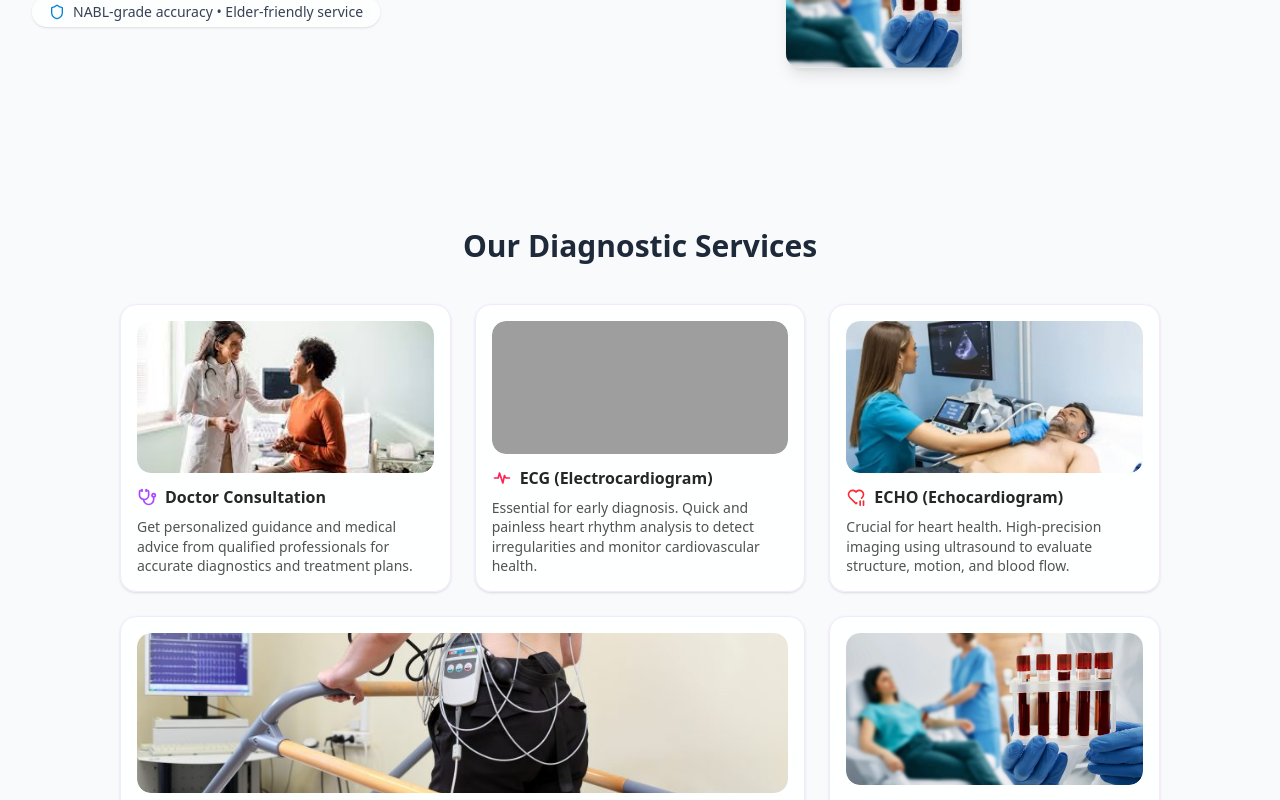
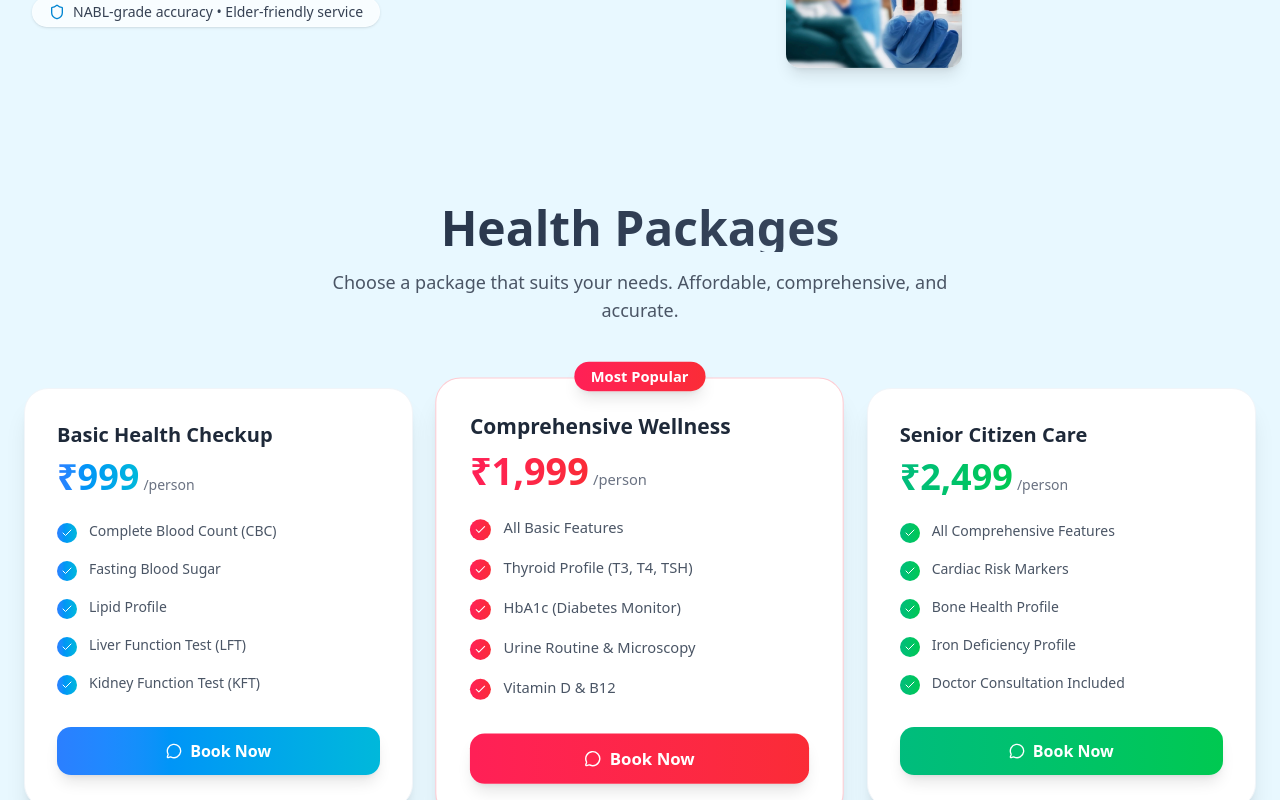
Before and after one commit to Aditya-1708/diagnostic_lab, a Next.js app: page / in a window 1280 px wide. Shown: the part 500-1300 px from the top of the page. Built offline with nearby package versions, Linux system fonts and the light colour scheme; grey boxes are pictures that could not be loaded.

Commit message:
change client reqs and added packages as well

```diff
--- a/app/globals.css
+++ b/app/globals.css
@@ -43,7 +43,7 @@
 
 :root {
   --radius: 0.625rem;
-  --background: oklch(1 0 0);
+  --background: oklch(0.97 0.02 230);
   --foreground: oklch(0.145 0 0);
   --card: oklch(1 0 0);
   --card-foreground: oklch(0.145 0 0);
@@ -114,6 +114,7 @@
   * {
     @apply border-border outline-ring/50;
   }
+
   body {
     @apply bg-background text-foreground;
   }
--- a/app/page.tsx
+++ b/app/page.tsx
@@ -2,6 +2,7 @@
 
 import { BentoGridDemo } from "@/components/BentoDemo";
 import { NavbarDemo } from "@/components/NavbarDemo";
+import { Packages } from "@/components/Packages";
 import { Specialists } from "@/components/Specialists";
 import { motion, Variants } from "framer-motion";
 import { ChevronRight, MessageCircle, Phone, Shield } from "lucide-react";
@@ -47,13 +48,13 @@ const testimonials = [
 
 export default function Home() {
   return (
-    <div className="min-h-screen bg-slate-50 dark:bg-neutral-950 text-gray-900 dark:text-white overflow-hidden">
+    <div className="min-h-screen text-gray-900 dark:text-white overflow-hidden">
       <NavbarDemo />
 
       <main className="pt-12 md:pt-20"> {/* Reduced top padding for mobile */}
 
         {/* HERO SECTION */}
-        <section className="max-w-7xl mx-auto px-5 sm:px-8 py-6 md:py-16 flex flex-col lg:flex-row items-center gap-10">
+        <section id="home" className="max-w-7xl mx-auto px-5 sm:px-8 py-6 md:py-16 flex flex-col lg:flex-row items-center gap-10">
           <motion.div variants={stagger} initial="hidden" animate="visible" className="flex-1 text-center lg:text-left space-y-5">
 
 
@@ -92,6 +93,9 @@ export default function Home() {
             </div>
           </motion.div>
         </section>
+
+        {/* PACKAGES */}
+        <Packages />
 
         {/* SERVICES */}
         <section id="services" className="max-w-6xl mx-auto px-5 sm:px-8 py-10">
--- a/components/NavbarDemo.tsx
+++ b/components/NavbarDemo.tsx
@@ -1,19 +1,19 @@
 "use client";
+import { useEffect, useState } from "react";
 import {
-  Navbar,
-  NavBody,
-  NavItems,
-  MobileNav,
-  NavbarLogo,
-  MobileNavHeader,
-  MobileNavToggle,
-  MobileNavMenu,
+    MobileNav,
+    MobileNavHeader,
+    MobileNavMenu,
+    MobileNavToggle,
+    Navbar,
+    NavbarLogo,
+    NavBody
 } from "./ui/resizable-navbar";
-import { useState, useEffect } from "react";
 
 export function NavbarDemo() {
   const navItems = [
     { name: "Home", link: "#home" },
+    { name: "Packages", link: "#packages" },
     { name: "Services", link: "#services" },
     { name: "About Us", link: "#about" },
     { name: "Testimonials", link: "#testimonials" },
@@ -50,8 +50,10 @@ export function NavbarDemo() {
       <Navbar>
         {/* Desktop Navigation */}
         <NavBody className="px-8 py-3 rounded-full border border-sky-100/60 dark:border-cyan-900/40 backdrop-blur-xl bg-white/80 dark:bg-neutral-950/70 shadow-[0_2px_20px_rgba(0,0,0,0.03)]">
-          <NavbarLogo />
-          <div className="flex items-center space-x-8">
+          <div className="absolute left-1/2 top-1/2 -translate-x-1/2 -translate-y-1/2">
+            <NavbarLogo />
+          </div>
+          <div className="flex items-center space-x-8 ml-auto">
             {navItems.map((item) => (
               <a
                 key={item.link}
--- /dev/null
+++ b/components/Packages.tsx
@@ -0,0 +1,117 @@
+"use client";
+
+import { motion } from "framer-motion";
+import { Check, MessageCircle } from "lucide-react";
+import Link from "next/link";
+
+const packages = [
+  {
+    title: "Basic Health Checkup",
+    price: "₹999",
+    features: [
+      "Complete Blood Count (CBC)",
+      "Fasting Blood Sugar",
+      "Lipid Profile",
+      "Liver Function Test (LFT)",
+      "Kidney Function Test (KFT)",
+    ],
+    color: "from-blue-500 to-cyan-500",
+    popular: false,
+  },
+  {
+    title: "Comprehensive Wellness",
+    price: "₹1,999",
+    features: [
+      "All Basic Features",
+      "Thyroid Profile (T3, T4, TSH)",
+      "HbA1c (Diabetes Monitor)",
+      "Urine Routine & Microscopy",
+      "Vitamin D & B12",
+    ],
+    color: "from-rose-500 to-red-500",
+    popular: true,
+  },
+  {
+    title: "Senior Citizen Care",
+    price: "₹2,499",
+    features: [
+      "All Comprehensive Features",
+      "Cardiac Risk Markers",
+      "Bone Health Profile",
+      "Iron Deficiency Profile",
+      "Doctor Consultation Included",
+    ],
+    color: "from-emerald-500 to-green-500",
+    popular: false,
+  },
+];
+
+export function Packages() {
+  return (
+    <section id="packages" className="py-20 px-6 max-w-7xl mx-auto">
+      <div className="text-center mb-16 space-y-4">
+        <h2 className="text-4xl md:text-5xl font-bold bg-clip-text text-transparent bg-gradient-to-r from-slate-800 to-slate-600 dark:from-white dark:to-slate-300">
+          Health Packages
+        </h2>
+        <p className="text-lg text-gray-600 dark:text-gray-400 max-w-2xl mx-auto">
+          Choose a package that suits your needs. Affordable, comprehensive, and accurate.
+        </p>
+      </div>
+
+      <div className="grid grid-cols-1 md:grid-cols-3 gap-8">
+        {packages.map((pkg, idx) => (
+          <motion.div
+            key={idx}
+            initial={{ opacity: 0, y: 20 }}
+            whileInView={{ opacity: 1, y: 0 }}
+            transition={{ delay: idx * 0.1, duration: 0.5 }}
+            viewport={{ once: true }}
+            className={`relative p-8 rounded-3xl border bg-white dark:bg-neutral-900 shadow-xl hover:shadow-2xl transition-all duration-300 flex flex-col ${
+              pkg.popular
+                ? "border-rose-200 dark:border-rose-900 scale-105 z-10"
+                : "border-slate-100 dark:border-neutral-800"
+            }`}
+          >
+            {pkg.popular && (
+              <div className="absolute -top-4 left-1/2 -translate-x-1/2 bg-gradient-to-r from-rose-500 to-red-500 text-white px-4 py-1 rounded-full text-sm font-semibold shadow-lg">
+                Most Popular
+              </div>
+            )}
+
+            <div className="mb-6">
+              <h3 className="text-xl font-bold text-gray-800 dark:text-white mb-2">
+                {pkg.title}
+              </h3>
+              <div className="flex items-baseline gap-1">
+                <span className={`text-4xl font-bold bg-clip-text text-transparent bg-gradient-to-r ${pkg.color}`}>
+                  {pkg.price}
+                </span>
+                <span className="text-gray-500 dark:text-gray-400 text-sm">/person</span>
+              </div>
+            </div>
+
+            <ul className="space-y-4 mb-8 flex-1">
+              {pkg.features.map((feature, i) => (
+                <li key={i} className="flex items-start gap-3 text-gray-600 dark:text-gray-300 text-sm">
+                  <div className={`mt-0.5 p-1 rounded-full bg-gradient-to-r ${pkg.color} bg-opacity-10`}>
+                    <Check className="w-3 h-3 text-white" />
+                  </div>
+                  {feature}
+                </li>
+              ))}
+            </ul>
+
+            <Link
+              href={`https://wa.me/919900356000?text=Hi, I am interested in the ${pkg.title} package.`}
+              target="_blank"
+              className={`w-full py-3 rounded-xl font-semibold text-white shadow-lg hover:shadow-xl hover:-translate-y-0.5 transition-all flex items-center justify-center gap-2 bg-gradient-to-r ${pkg.color}`}
+            >
+              <MessageCircle className="w-4 h-4" />
+              Book Now
+            </Link>
+          </motion.div>
+        ))}
+      </div>
+    </section>
+  );
+}
```
